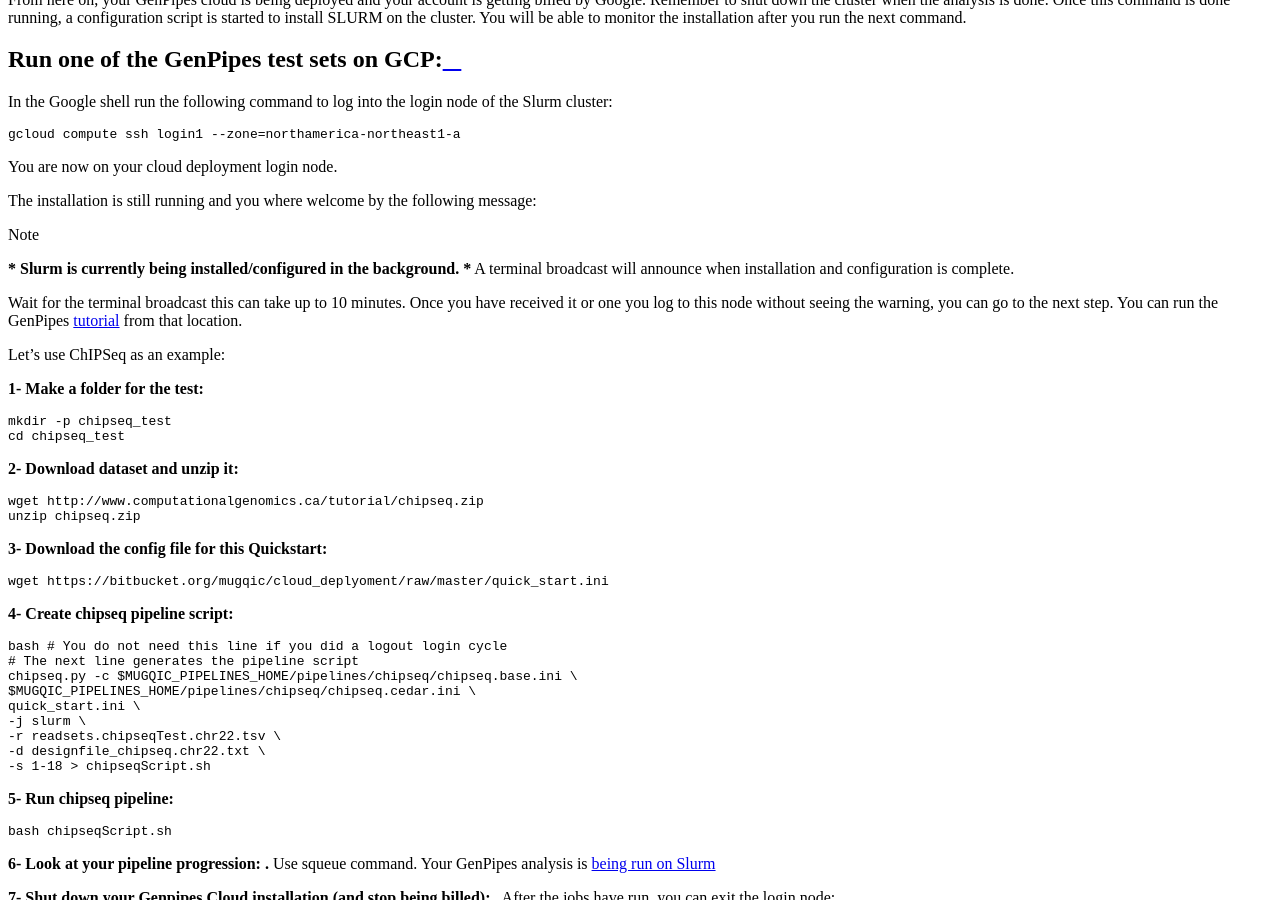
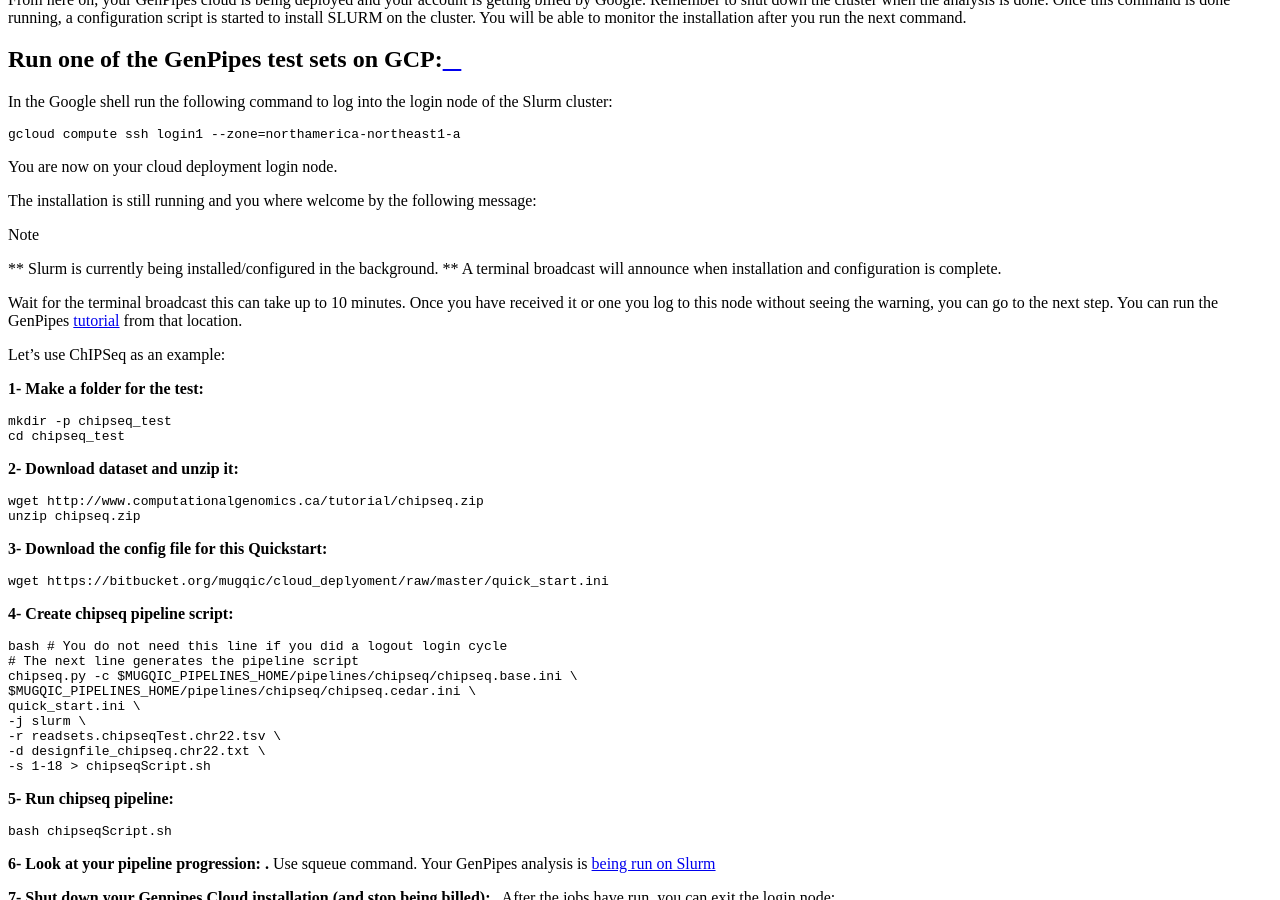
Before and after one commit to c3g/GenPipes_Docs, a Sphinx documentation site: the page built from docs/source/tutorials/genpipes_in_the_cloud.rst, in a window 1280 px wide and 900 px high, scrolled down 1843 px. Built offline with Sphinx 7.4.7 and the Read the Docs theme 2.0.0, drawn with Linux system fonts in a browser that asks for light colours.

Commit message:
fixed text highlighting issue

```diff
--- a/docs/source/tutorials/genpipes_in_the_cloud.rst
+++ b/docs/source/tutorials/genpipes_in_the_cloud.rst
@@ -40,7 +40,7 @@
 
 .. note::
 
-    *** Slurm is currently being installed/configured in the background. ***
+    ** Slurm is currently being installed/configured in the background. **
     A terminal broadcast will announce when installation and configuration is
     complete.
 
```
